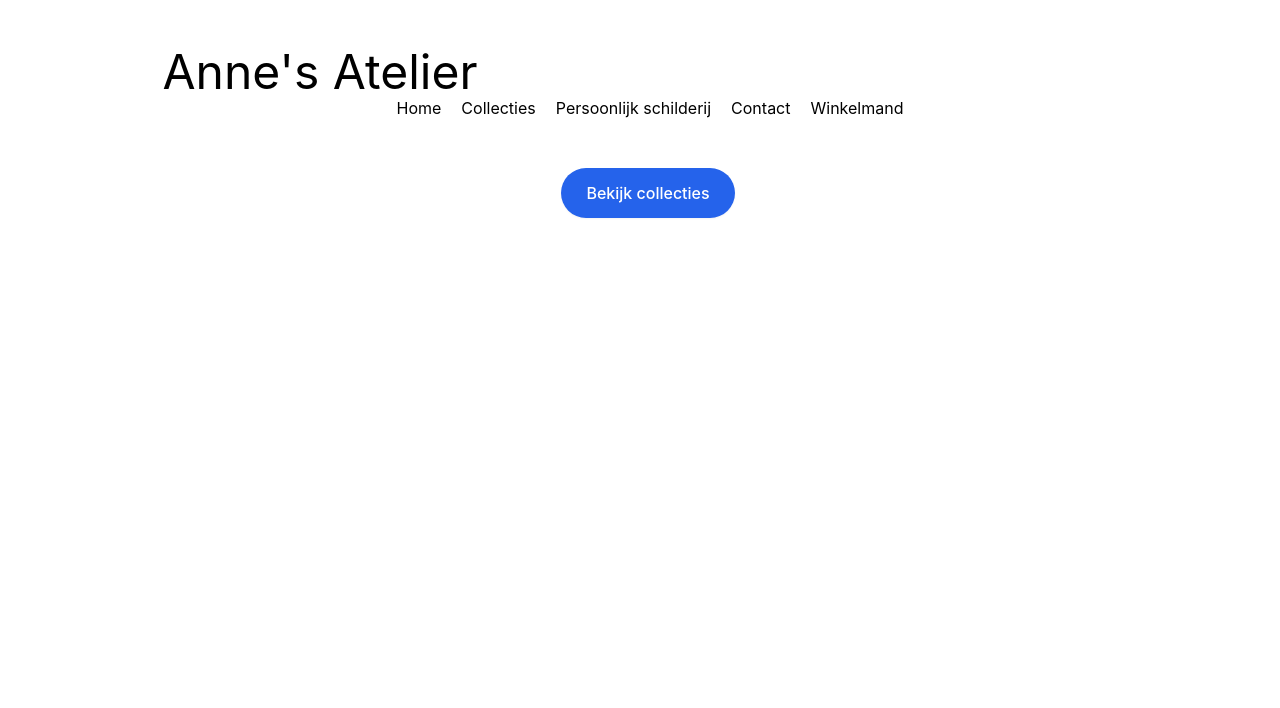
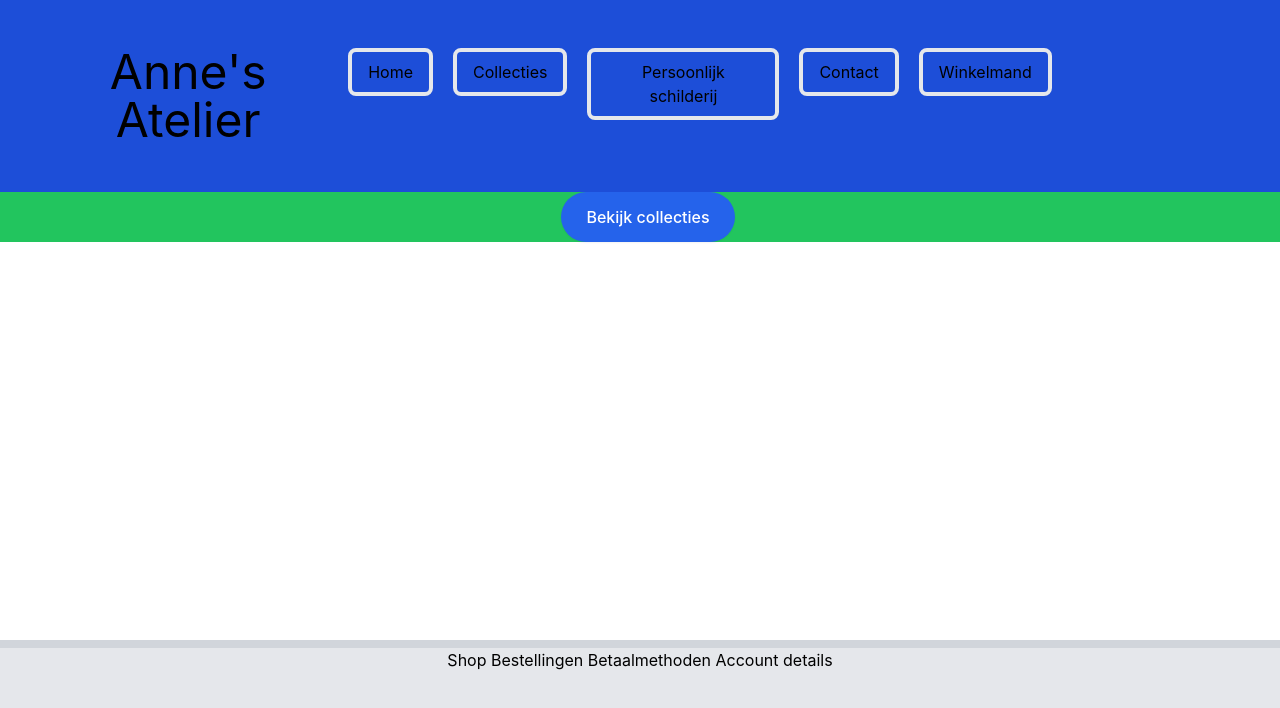
Before and after one commit to gijs-ve/projectBreughel, a React (Create React App) app in the folder client/: page / in a window 1280 px wide. Shown: the top 708 px of the page. Built offline with nearby package versions, Linux system fonts and the light colour scheme.

Commit message:
feat: footer

```diff
--- a/client/src/App.tsx
+++ b/client/src/App.tsx
@@ -1,14 +1,21 @@
+import './App.css';
+
+import { Footer } from './footer/Footer';
+import { Navbar } from './navbar/Navbar';
 import React from 'react';
+import { Router } from './router/Router';
 import logo from './logo.svg';
-import './App.css';
-import { Navbar } from './navbar/Navbar';
-import { Router } from './router/Router';
 
 function App() {
     return (
-        <div className="App">
-            <Navbar />
-            <Router />
+        <div className="App flex flex-col h-screen justify-between">
+            <div className="h-100  bg-blue-700">
+                <Navbar />
+            </div>
+            <div className="mb-auto h-100 bg-green-500">
+                <Router />
+            </div>
+            <Footer />
         </div>
     );
 }
--- a/client/src/components/Logo.tsx
+++ b/client/src/components/Logo.tsx
@@ -1,7 +1,7 @@
 export const Logo = () => {
     return (
         <>
-            <div className="w-1/2 self-center text-5xl">Anne's Atelier</div>
+            <div className="w-1/4 self-center text-5xl">Anne's Atelier</div>
         </>
     );
 };
--- /dev/null
+++ b/client/src/footer/Footer.tsx
@@ -0,0 +1,9 @@
+import { Klantenomgeving } from './Klantenomgeving';
+
+export const Footer = () => {
+    return (
+        <div className="h-40 bg-gray-200 border-t-8 border-t-gray-300">
+            <Klantenomgeving />
+        </div>
+    );
+};
--- /dev/null
+++ b/client/src/footer/Klantenomgeving.tsx
@@ -0,0 +1,7 @@
+export const Klantenomgeving = () => {
+    return (
+        <div className="flex-col flex-inline">
+            Shop Bestellingen Betaalmethoden Account details
+        </div>
+    );
+};
--- /dev/null
+++ b/client/src/navbar/NavButton.tsx
@@ -0,0 +1,4 @@
+export const NavButton = (p: { text: string }) => {
+    const { text } = p;
+    return <div className="border-4 rounded-lg max-w-48 px-4 py-2">{text}</div>;
+};
--- a/client/src/navbar/Navbar.tsx
+++ b/client/src/navbar/Navbar.tsx
@@ -1,23 +1,26 @@
 import { Page, pages } from '../pages';
+
+import { Link } from 'react-router-dom';
 import { Logo } from '../components/Logo';
-import { Link } from 'react-router-dom';
+import { NavButton } from './NavButton';
 import { ReactElement } from 'react';
+import { selectToken } from '../store';
 import { useAppSelector } from '../utility/hooks';
-import { selectToken } from '../store';
+
 const Navbar = () => {
     const token = useAppSelector(selectToken);
     const Links: ReactElement[] = pages.map((i: Page) => {
         if (i.inNavbar || token) {
             return (
                 <Link key={i.path} to={i.path}>
-                    {i.navText}
+                    <NavButton text={i.navText} />
                 </Link>
             );
         }
         return <div key={i.path} />;
     });
     return (
-        <div className="flex-row flex-nowrap justify-center py-12 space-x-5">
+        <div className="flex flex-row flex-nowrap justify-center py-12 space-x-5 min-w-24 pr-40">
             <Logo /> {Links}
         </div>
     );
--- a/client/src/pages/ paintings/PaintingFrame.tsx
+++ b/client/src/pages/ paintings/PaintingFrame.tsx
@@ -1,5 +1,5 @@
+import { Painting } from '../../../../types/types';
 import { useNavigate } from 'react-router-dom';
-import { Painting } from '../../../../types/types';
 
 export const PaintingFrame = (p: { painting?: Painting }) => {
     const { painting } = p;
```
